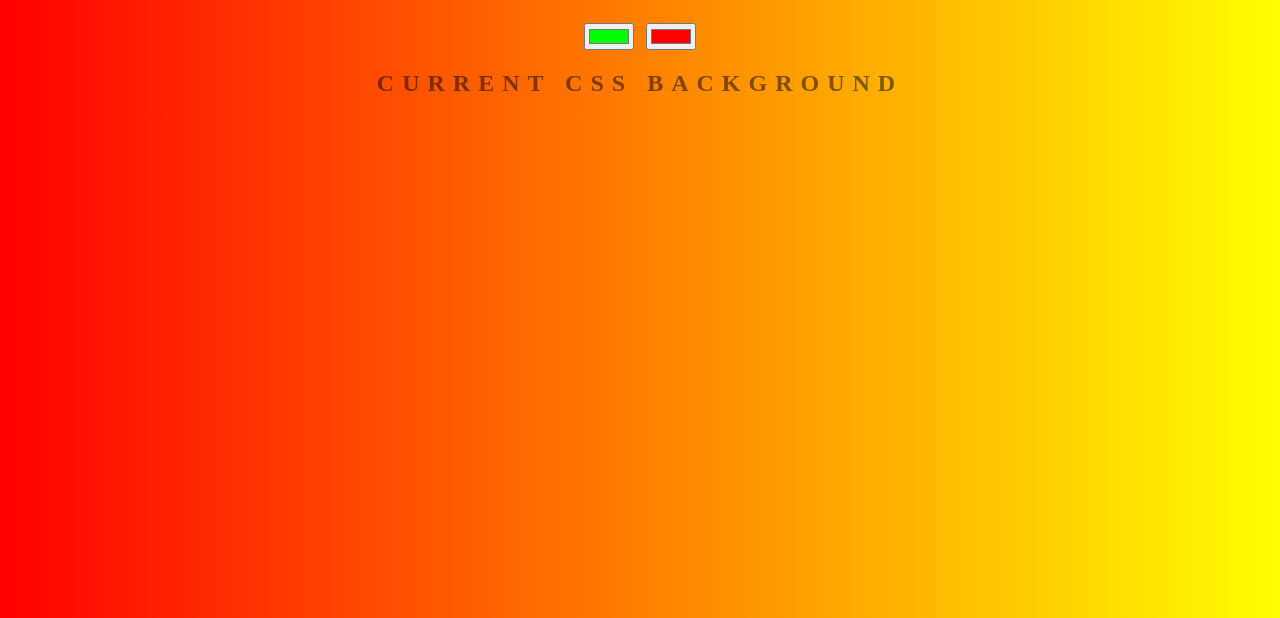
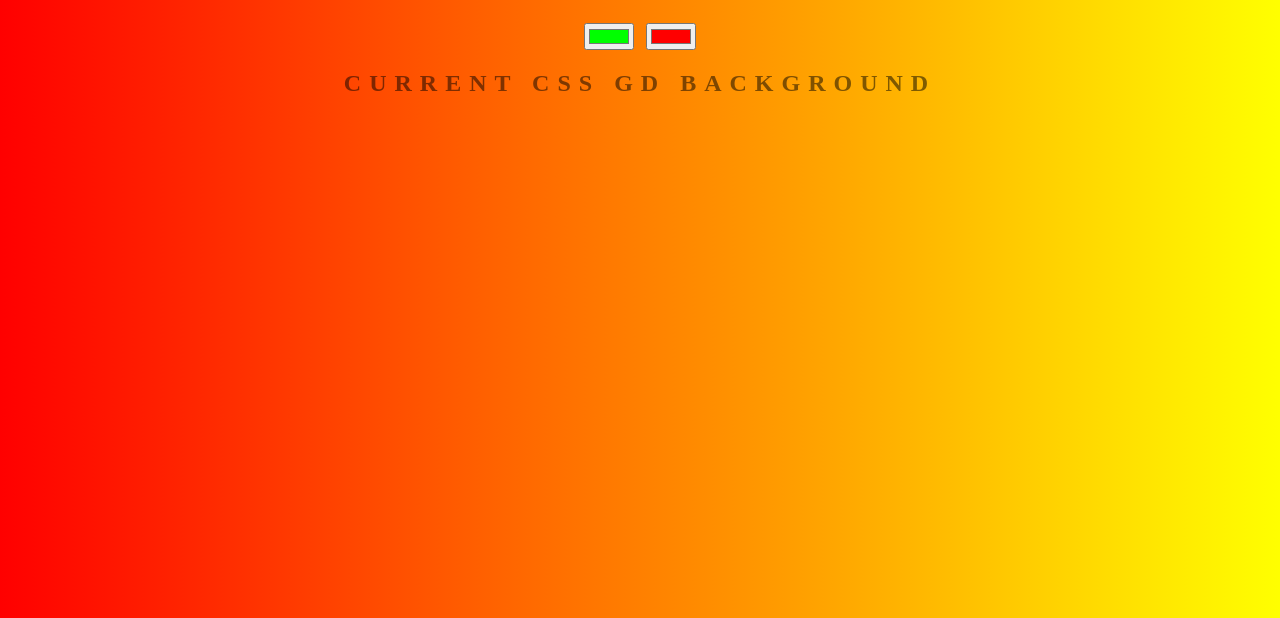
Before and after one commit to Anuragcr/background-generator, a plain HTML site: page index.html in a window 1280 px wide. Shown: the part 182-800 px from the top of the page. Drawn offline with Linux system fonts and the light colour scheme.

Commit message:
changing text

```diff
--- a/index.html
+++ b/index.html
@@ -8,7 +8,7 @@
 	<h1>Background Generator css</h1>
 	<input class="color1" type="color" name="color1" value="#00ff00">
 	<input class="color2" type="color" name="color2" value="#ff0000">
-	<h2>Current CSS Background</h2>
+	<h2>Current CSS gd Background</h2>
 	<h3></h3>
 	<script type="text/javascript" src="script.js"></script>
 </body>
```
